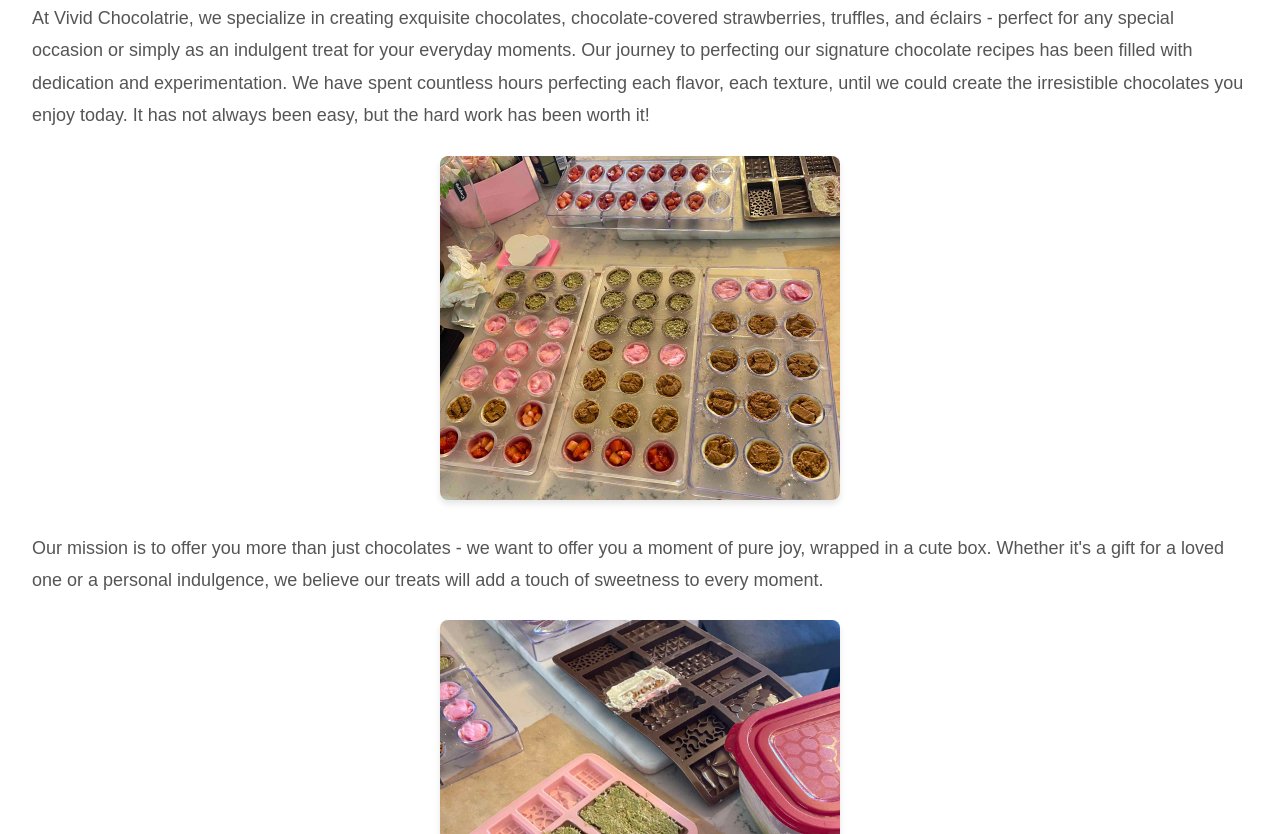
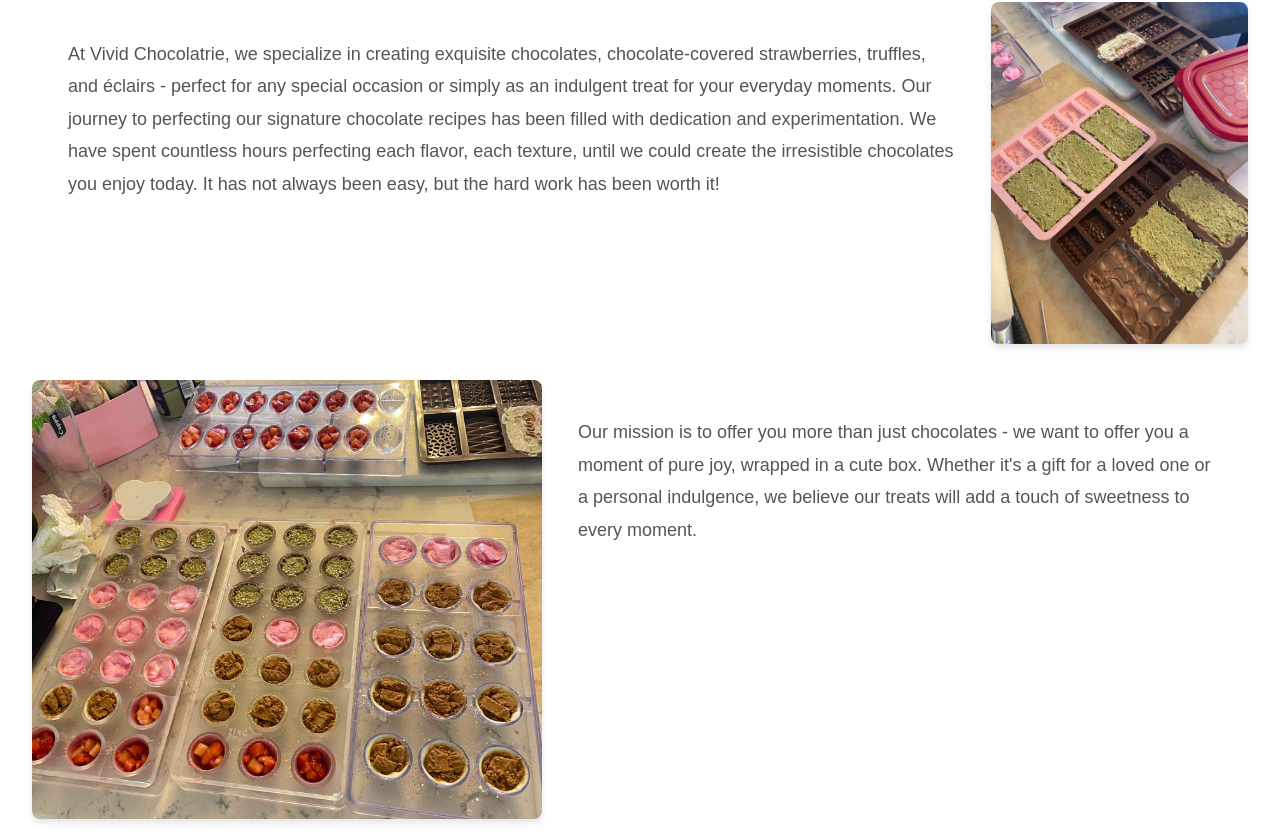
Before and after one commit to denis-hristov/SoftUni-ReactJS-Project, a React (Vite) app in the folder client/: page /about in a window 1280 px wide. Shown: the part 606-1440 px from the top of the page. Built offline with nearby package versions, Linux system fonts and the light colour scheme.

Commit message:
Fixed About

```diff
--- a/client/public/styles/about.css
+++ b/client/public/styles/about.css
@@ -13,8 +13,6 @@
   }
 
   .images-container {
-    display: flex;
-    justify-content: center;
     gap: 1rem;
     margin-bottom: 2rem;
   }
@@ -40,6 +38,27 @@
     color: #fff;
   }
 
+  @media (min-width: 769px) {
+    .part1, .part2{
+        display: flex;
+        flex-direction: row;
+    }
+
+    .part2{
+        flex-direction: row-reverse;
+    }
+
+    .part1 p, .part2 p{
+        padding: 2em;
+    }
+
+    .about-image {
+        max-width: 100%;
+        max-height: auto;
+      }
+
+  }
+
   @media (max-width: 768px) {
     .about-moto {
       font-size: 2rem;
--- a/client/src/Components/About.jsx
+++ b/client/src/Components/About.jsx
@@ -15,18 +15,21 @@ export default function About() {
                 </div>
             </div>
             <div className="about-section">
+                <div className="part1">
                     <p>
                         At Vivid Chocolatrie, we specialize in creating exquisite chocolates, chocolate-covered strawberries, truffles, and éclairs - perfect for any special occasion or simply as an indulgent treat for your everyday moments. Our journey to perfecting our signature chocolate recipes has been filled with dedication and experimentation. We have spent countless hours perfecting each flavor, each texture, until we could create the irresistible chocolates you enjoy today. It has not always been easy, but the hard work has been worth it!
                     </p>
                     <div className="images-container">
-                    <img src="/photos/Making/Making1.jpg" alt="Chocolate-making process 1" className="about-image"/>
+                        <img src="/photos/Making/Making2.jpg" alt="Chocolate-making process 1" className="about-image"/>
                     </div>
+                </div>
+                <div className="part2">
                     <p>
                         Our mission is to offer you more than just chocolates - we want to offer you a moment of pure joy, wrapped in a cute box. Whether it's a gift for a loved one or a personal indulgence, we believe our treats will add a touch of sweetness to every moment.
                     </p>
-
                     <div className="images-container">
-                    <img src="/photos/Making/Making2.jpg" alt="Chocolate-making process 1" className="about-image"/>
+                        <img src="/photos/Making/Making1.jpg" alt="Chocolate-making process 1" className="about-image"/>
+                    </div>
                 </div>
             </div>
         </>
```
Lines whose indentation alone changed are shown as unchanged.
